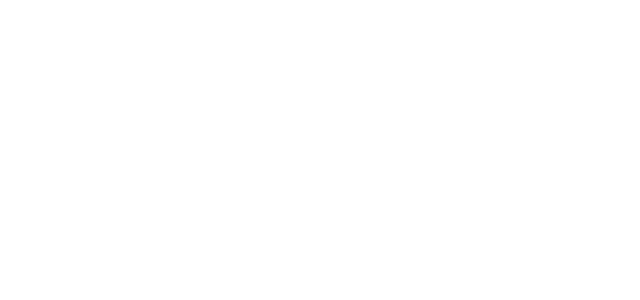
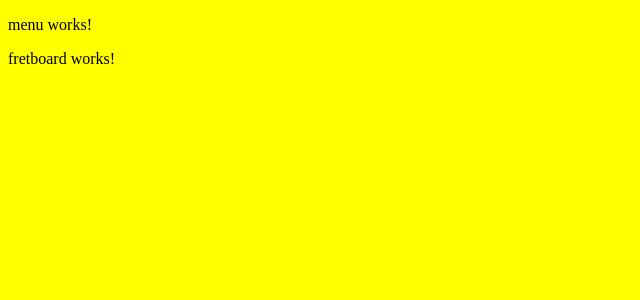
Before and after one commit to be-v-fr/scale_master, an Angular app: page / in a window 1280 px wide. Shown: the top 300 px of the page, without its empty margins (0-640 px from the left). Built offline with nearby package versions, Linux system fonts and the light colour scheme.

Commit message:
included first components

```diff
--- /dev/null
+++ b/src/app/app-content/app-content.component.html
@@ -0,0 +1,2 @@
+<app-menu></app-menu>
+<app-fretboard></app-fretboard>
--- a/src/app/app.routes.ts
+++ b/src/app/app.routes.ts
@@ -1,3 +1,6 @@
 import { Routes } from '@angular/router';
+import { AppContentComponent } from './app-content/app-content.component';
 
-export const routes: Routes = [];
+export const routes: Routes = [
+    { path: '', component: AppContentComponent }
+];
--- a/src/styles.scss
+++ b/src/styles.scss
@@ -1 +1,5 @@
-/* You can add global styles to this file, and also import other style files */
+body {
+    width: 100vw;
+    height: 100vh;
+    background: yellow;
+}
```
Also changed, not shown: src/app/app-content/app-content.component.ts (added, +14 -0 lines), src/app/app-content/app-content.component.scss (added), 1 other file (tests, documents, lock files or other folders).
